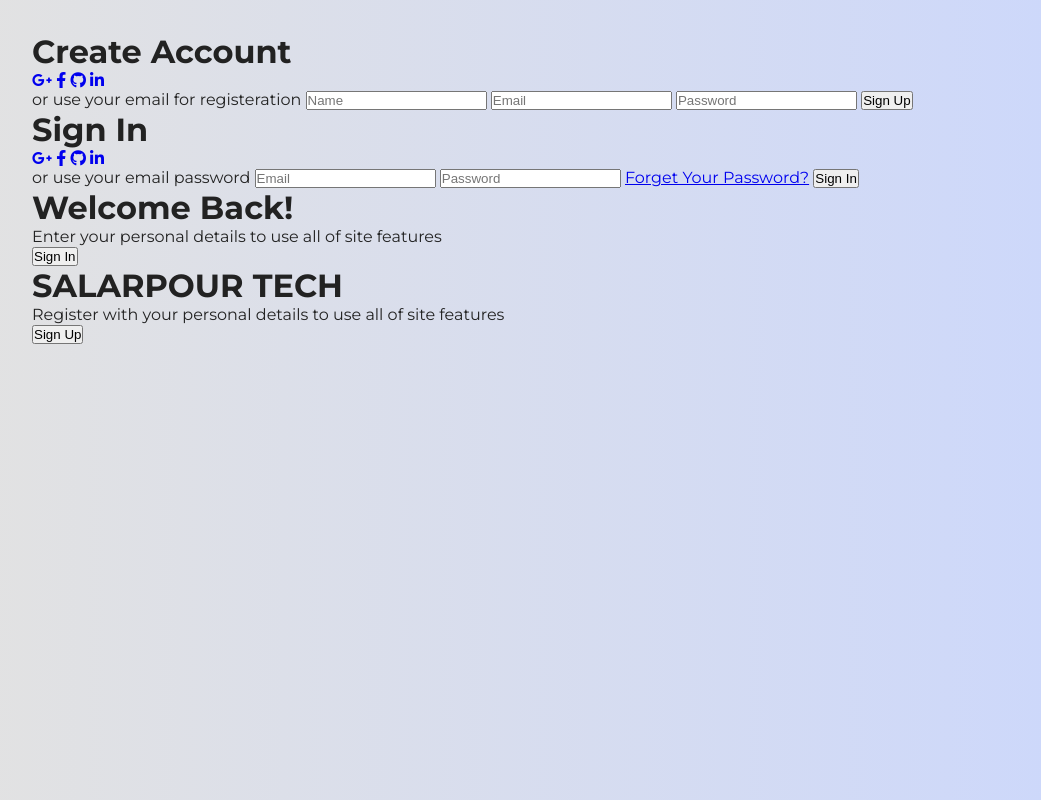
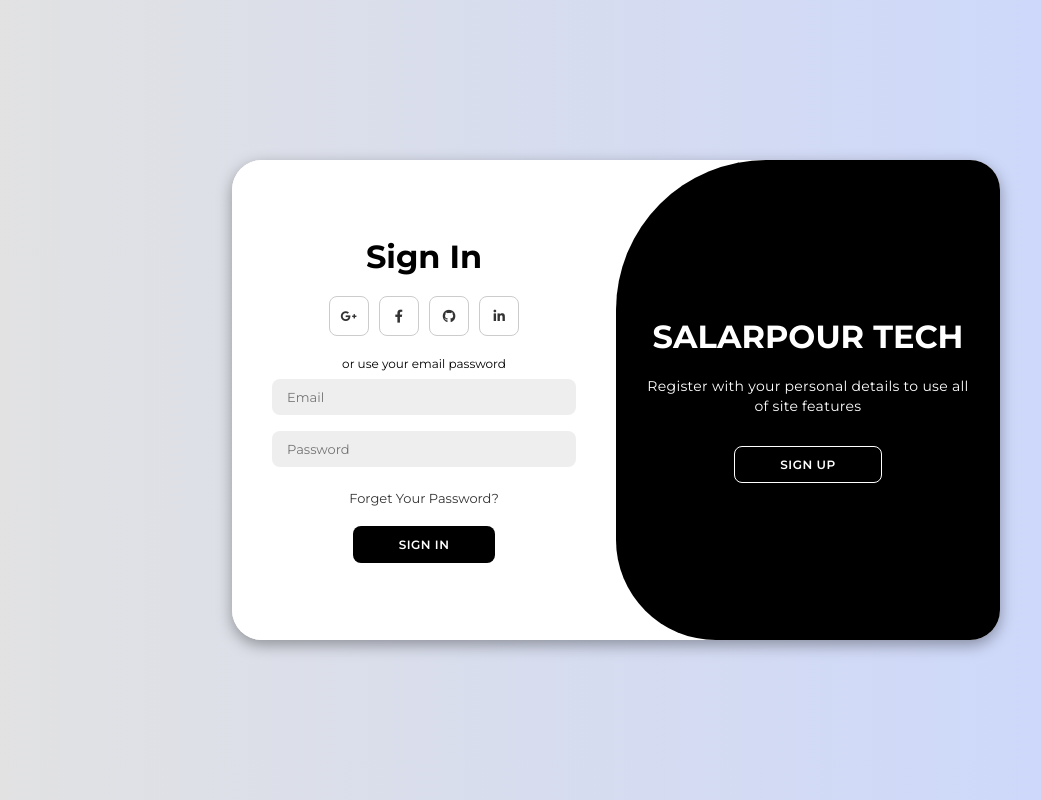
Before and after one commit to AmirMohammadRtx/Main-intro, a plain HTML site: page login-page/index.html in a window 1280 px wide. Shown: the whole page, without its empty margins (24-1065 px from the left). Drawn offline with Linux system fonts and the light colour scheme.

Commit message:
final login page

```diff
--- a/login-page/style.css
+++ b/login-page/style.css
@@ -1,199 +1,210 @@
 @import url('https://fonts.googleapis.com/css2?family=Montserrat:wght@300;400;500;600;700&display=swap');
 
-/* Reset & base styles */
-* {
+*{
     margin: 0;
     padding: 0;
     box-sizing: border-box;
+    font-family: 'Montserrat', sans-serif;
 }
 
-html, body {
-  font-family: 'Montserrat', sans-serif;
-  overflow-x: hidden;
-  max-width: 100vw;
-  scroll-behavior: smooth;
+body{
+    background-color: #c9d6ff;
     background: linear-gradient(to right, #e2e2e2, #c9d6ff);
-  color: #222;
+    display: flex;
+    align-items: center;
+    justify-content: center;
+    flex-direction: column;
+    height: 100vh;
 }
 
-/* General containers */
-.container20 {
-  width: 100%;
-  overflow-x: hidden;
-  padding: 0 1rem;
+.container{
+    background-color: #fff;
+    border-radius: 30px;
+    box-shadow: 0 5px 15px rgba(0, 0, 0, 0.35);
+    position: relative;
+    overflow: hidden;
+    width: 768px;
+    max-width: 100%;
+    min-height: 480px;
 }
 
-.container {
-  width: 100%;
-  max-width: 1200px;
-  margin: auto;
-  padding: 2rem 1rem;
+.container p{
+    font-size: 14px;
+    line-height: 20px;
+    letter-spacing: 0.3px;
+    margin: 20px 0;
 }
 
-/* Navigation */
-nav {
-  display: flex;
-  justify-content: space-between;
-  align-items: center;
-  flex-wrap: wrap;
-  padding: 1rem 0;
-  background-color: #fff;
-  border-radius: 0 0 20px 20px;
-  box-shadow: 0 4px 10px rgba(0, 0, 0, 0.1);
+.container span{
+    font-size: 12px;
 }
 
-.nav-logo h5 {
-  font-weight: 700;
-  font-size: 1.2rem;
+.container a{
     color: #333;
+    font-size: 13px;
+    text-decoration: none;
+    margin: 15px 0 10px;
 }
 
-.nav-links {
-  list-style: none;
-  display: flex;
-  flex-wrap: wrap;
-  gap: 1rem;
+.container button{
+    background-color: #000;
+    color: #fff;
+    font-size: 12px;
+    padding: 10px 45px;
+    border: 1px solid transparent;
+    border-radius: 8px;
+    font-weight: 600;
+    letter-spacing: 0.5px;
+    text-transform: uppercase;
+    margin-top: 10px;
+    cursor: pointer;
 }
 
-.nav-links a {
-  text-decoration: none;
-  color: #333;
-  font-weight: 500;
+.container button.hidden{
+    background-color: transparent;
+    border-color: #fff;
 }
 
-.btn {
-  padding: 0.5rem 1.2rem;
-  background-color: #000;
-  color: #fff;
-  border-radius: 8px;
-  text-decoration: none;
-  font-size: 0.9rem;
-  font-weight: 600;
-  transition: background 0.3s;
+.container form{
+    background-color: #fff;
+    display: flex;
+    align-items: center;
+    justify-content: center;
+    flex-direction: column;
+    padding: 0 40px;
+    height: 100%;
 }
 
-.btn:hover {
-  background-color: #333;
+.container input{
+    background-color: #eee;
+    border: none;
+    margin: 8px 0;
+    padding: 10px 15px;
+    font-size: 13px;
+    border-radius: 8px;
+    width: 100%;
+    outline: none;
 }
 
-/* Header */
-header {
-  display: flex;
-  flex-wrap: wrap;
-  align-items: center;
-  justify-content: space-between;
-  gap: 2rem;
+.form-container{
+    position: absolute;
+    top: 0;
+    height: 100%;
+    transition: all 0.6s ease-in-out;
 }
 
-header .content h1 {
-  font-size: 2rem;
-  font-weight: 700;
+.sign-in{
+    left: 0;
+    width: 50%;
+    z-index: 2;
 }
 
-header .content span {
-  color: #4e54c8;
+.container.active .sign-in{
+    transform: translateX(100%);
 }
 
-header .floating-image img {
-  width: 400px;
+.sign-up{
+    left: 0;
+    width: 50%;
+    opacity: 0;
+    z-index: 1;
 }
 
-/* Skills section */
-.features {
-  display: grid;
-  grid-template-columns: repeat(auto-fit, minmax(220px, 1fr));
-  gap: 1.5rem;
-  margin-top: 2rem;
+.container.active .sign-up{
+    transform: translateX(100%);
+    opacity: 1;
+    z-index: 5;
+    animation: move 0.6s;
 }
 
-.features .card {
-  background-color: #fff;
-  padding: 1.5rem;
-  border-radius: 16px;
-  box-shadow: 0 5px 15px rgba(0, 0, 0, 0.1);
-  text-align: center;
+@keyframes move{
+    0%, 49.99%{
+        opacity: 0;
+        z-index: 1;
+    }
+    50%, 100%{
+        opacity: 1;
+        z-index: 5;
+    }
 }
 
-.features .card i {
-  font-size: 2rem;
-  color: #4e54c8;
-  margin-bottom: 0.5rem;
+.social-icons{
+    margin: 20px 0;
 }
 
-/* Video section */
-.floating-video video {
-  width: 100%;
-  border-radius: 16px;
-  box-shadow: 0 3px 12px rgba(0, 0, 0, 0.1);
+.social-icons a{
+    border: 1px solid #ccc;
+    border-radius: 20%;
+    display: inline-flex;
+    justify-content: center;
+    align-items: center;
+    margin: 0 3px;
+    width: 40px;
+    height: 40px;
 }
 
-/* Footer */
-footer {
-  display: grid;
-  grid-template-columns: repeat(auto-fit, minmax(200px, 1fr));
-  background-color: #fff;
-  border-radius: 20px;
-  margin-top: 3rem;
-  padding: 2rem;
-  gap: 2rem;
-  text-align: center;
-  box-shadow: 0 3px 10px rgba(0, 0, 0, 0.05);
+.toggle-container{
+    position: absolute;
+    top: 0;
+    left: 50%;
+    width: 50%;
+    height: 100%;
+    overflow: hidden;
+    transition: all 0.6s ease-in-out;
+    border-radius: 150px 0 0 100px;
+    z-index: 1000;
 }
 
-footer h4 {
-  font-size: 1.1rem;
-  margin-bottom: 0.5rem;
-  color: #000;
+.container.active .toggle-container{
+    transform: translateX(-100%);
+    border-radius: 0 150px 100px 0;
 }
 
-footer h5 {
-  font-weight: 400;
-  font-size: 0.9rem;
-  color: #444;
+.toggle{
+    background-color: #000000;
+    height: 100%;
+    background: linear-gradient(to right, #000000, #000000);
+    color: #fff;
+    position: relative;
+    left: -100%;
+    height: 100%;
+    width: 200%;
+    transform: translateX(0);
+    transition: all 0.6s ease-in-out;
 }
 
-footer .socials a {
-  margin: 0 5px;
-  font-size: 1.2rem;
-  color: #444;
-  transition: color 0.3s;
+.container.active .toggle{
+    transform: translateX(50%);
 }
 
-footer .socials a:hover {
-  color: #000;
+.toggle-panel{
+    position: absolute;
+    width: 50%;
+    height: 100%;
+    display: flex;
+    align-items: center;
+    justify-content: center;
+    flex-direction: column;
+    padding: 0 30px;
+    text-align: center;
+    top: 0;
+    transform: translateX(0);
+    transition: all 0.6s ease-in-out;
 }
 
-/* Copyright */
-.copyright {
-  text-align: center;
-  font-size: 0.8rem;
-  color: #666;
-  padding: 1rem;
+.toggle-left{
+    transform: translateX(-200%);
 }
 
-/* Video background */
-.vid-container video {
-  width: 100%;
-  max-width: 100%;
-  display: block;
-  object-fit: cover;
+.container.active .toggle-left{
+    transform: translateX(0);
 }
 
-/* Responsive */
-@media (max-width: 768px) {
-  nav {
-    flex-direction: column;
-    align-items: flex-start;
-    gap: 1rem;
+.toggle-right{
+    right: 0;
+    transform: translateX(0);
 }
 
-  header {
-    flex-direction: column;
-    text-align: center;
+.container.active .toggle-right{
+    transform: translateX(200%);
 }
-
-  .btn {
-    width: 100%;
-    text-align: center;
-  }
-}
--- a/style/style.css
+++ b/style/style.css
@@ -391,7 +391,7 @@ footer .column .socials a:hover {
     margin: auto;
   }
 
-  header .image::before {
+  header image::before {
     display: none;
   }
 
```
Lines whose indentation alone changed are shown as unchanged.
